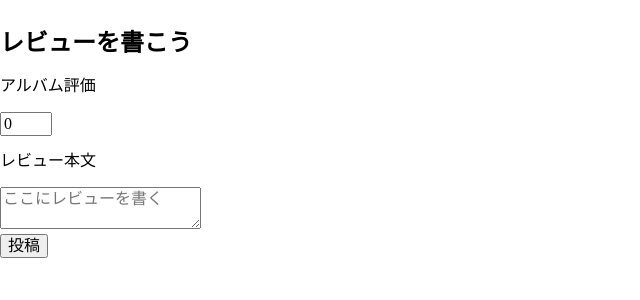
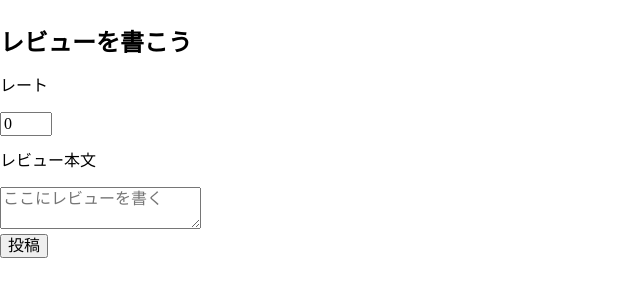
Before and after one commit to KentaroUwabu/review_albums, a Rails app: page /reviews/new in a window 1280 px wide. Shown: the part 80-380 px from the top of the page, without its empty margins (0-640 px from the left). Run offline with Rails 7, Linux system fonts and the light colour scheme; style sheets or scripts are compiled from the project's sources; some libraries are stand-ins or nearby versions.

Commit message:
reviewsの

```diff
--- a/app/views/reviews/new.html.erb
+++ b/app/views/reviews/new.html.erb
@@ -1,16 +1,18 @@
 <div class="main-contents-wrapper">
   <div class="main-contents">
-    <h2>レビューを書こう</h2>
+    <h2 class="new-logo">レビューを書こう</h2>
+    <div class="new-wrapper">
       <%= form_tag("/reviews") do %>
         <div class="form-section">
-        <p>アルバム評価</p>
-        <input type="number" name="rate" placeholder="評価" max="5" min="0" value="0">
+          <p>レート</p>
+          <input class="rate-area" type="number" name="rate" placeholder="評価" max="5" min="0" value="0">
         </div>
         <div class="form-section">
           <p>レビュー本文</p>
-        <textarea name="letter" placeholder="ここにレビューを書く"><%= @review.letter %></textarea>
+          <textarea class="review-area" name="letter" placeholder="ここにレビューを書く"><%= @review.letter %></textarea>
         </div>
-      <input type="submit" value="投稿">
+        <input class="submit-btn review-submit-btn" type="submit" value="投稿">
       <% end %>
     </div>
   </div>
+</div>
```
Lines whose indentation alone changed are shown as unchanged.
